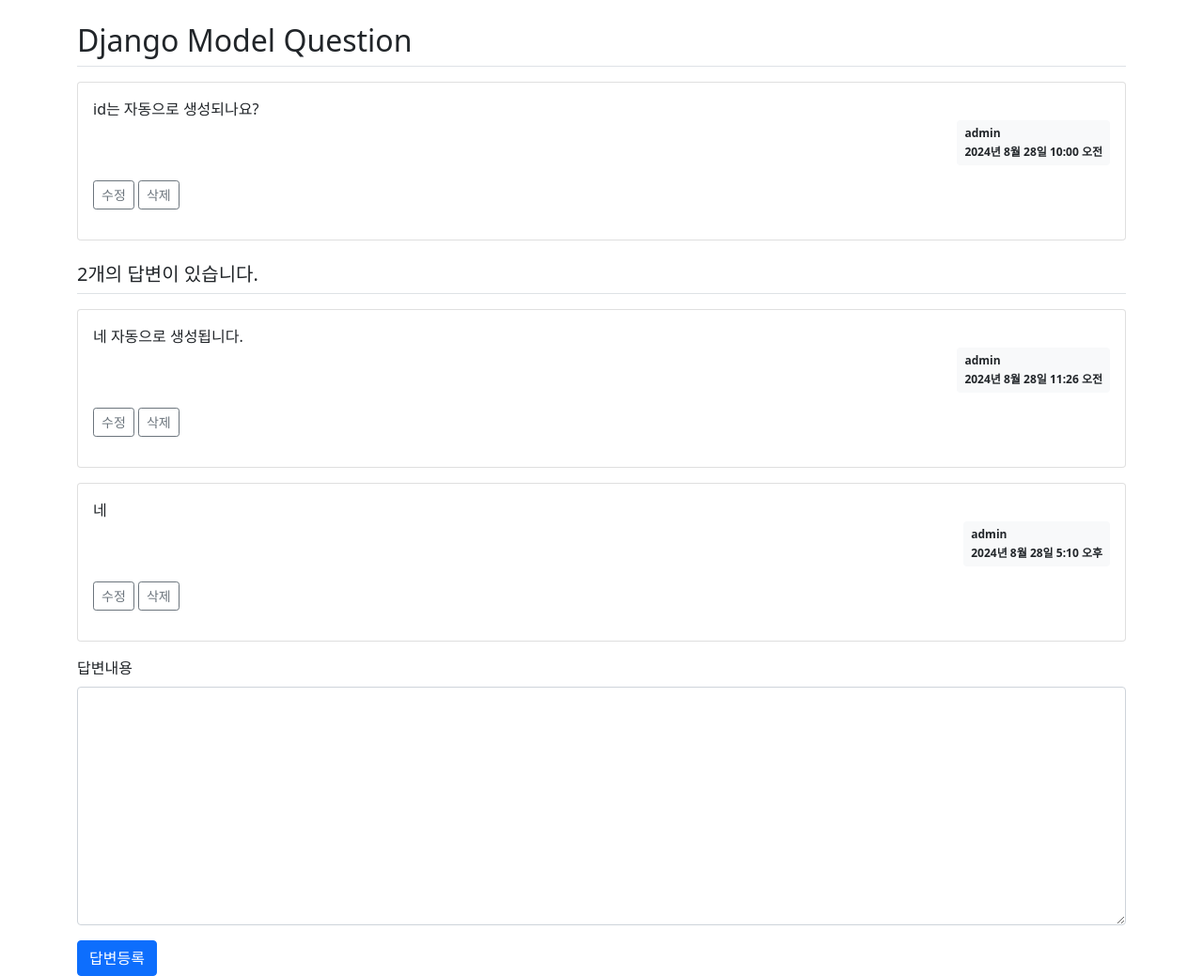
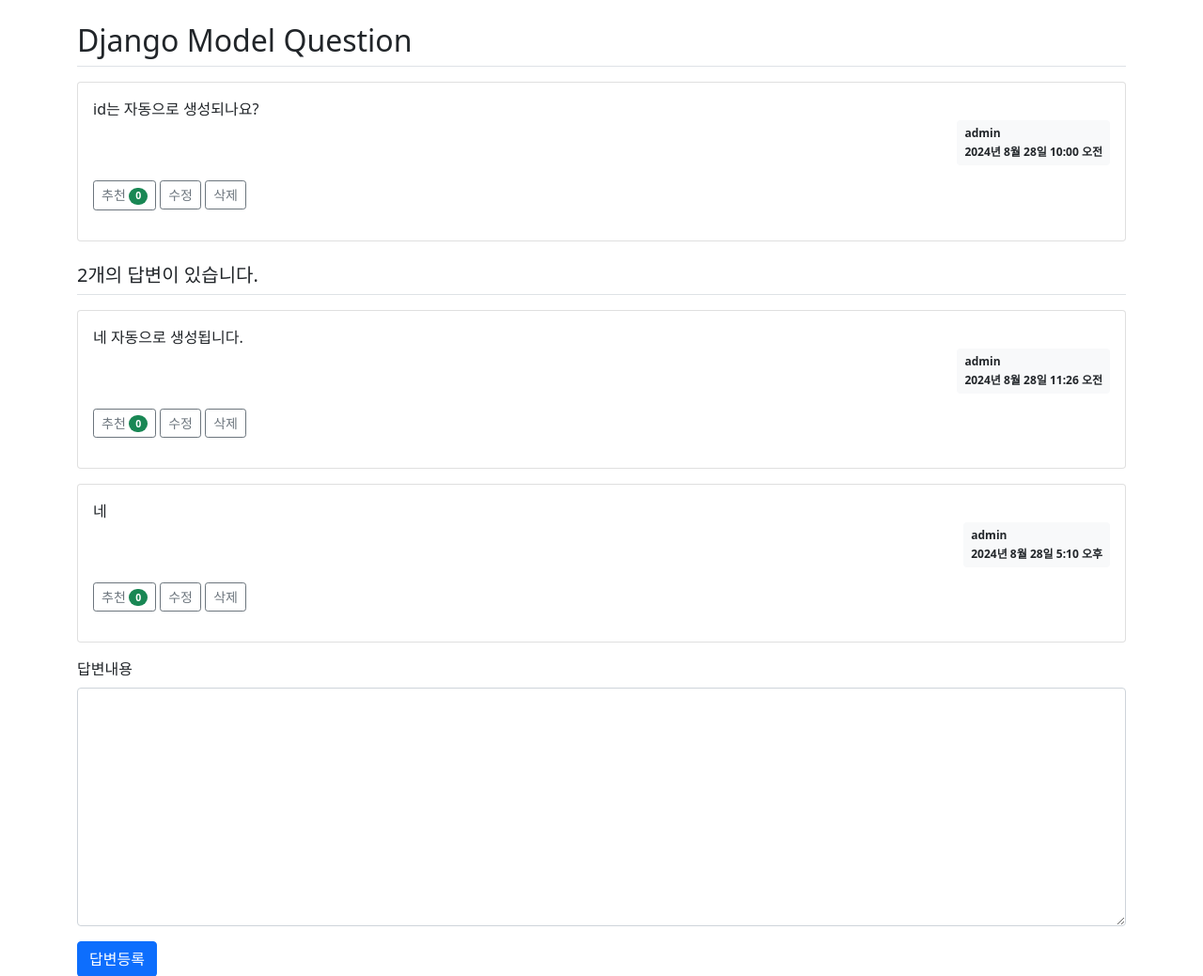
Before and after one commit to goodafternoonoo/pybo, a Django app: page /pybo/answer/create/2/ in a window 1280 px wide. Shown: the part 57-1096 px from the top of the page at 94% size. Run offline with Django 4.2, Linux system fonts and the light colour scheme; a user stored in the database is signed in; data comes from the database, SQL or seed files in the repository; both versions use the stored data as it was after the commit; some libraries are stand-ins or nearby versions.

Commit message:
추천 기능 추가

```diff
--- a/pybo/models.py
+++ b/pybo/models.py
@@ -3,19 +3,21 @@
 
 
 class Question(models.Model):
-    author = models.ForeignKey(User, on_delete=models.CASCADE)
+    author = models.ForeignKey(User, on_delete=models.CASCADE, related_name='author_question')
     subject = models.CharField(max_length=200)
     content = models.TextField()
     create_date = models.DateTimeField()
     modify_date = models.DateTimeField(null=True, blank=True)
+    voter = models.ManyToManyField(User, related_name='voter_question')
 
     def __str__(self):
         return self.subject
 
 
 class Answer(models.Model):
-    author = models.ForeignKey(User, on_delete=models.CASCADE)
+    author = models.ForeignKey(User, on_delete=models.CASCADE, related_name='author_answer')
     question = models.ForeignKey(Question, on_delete=models.CASCADE)
     content = models.TextField()
     create_date = models.DateTimeField()
     modify_date = models.DateTimeField(null=True, blank=True)
+    voter = models.ManyToManyField(User, related_name='voter_answer')
--- a/pybo/urls.py
+++ b/pybo/urls.py
@@ -13,9 +13,11 @@
     path('question/create/', question_views.question_create, name='question_create'),
     path('question/modify/<int:question_id>/', question_views.question_modify, name='question_modify'),
     path('question/delete/<int:question_id>/', question_views.question_delete, name='question_delete'),
+    path('question/vote/<int:question_id>/', question_views.question_vote, name='question_vote'),
 
     # answer_views.py
     path('answer/create/<int:question_id>/', answer_views.answer_create, name='answer_create'),
     path('answer/modify/<int:answer_id>/', answer_views.answer_modify, name='answer_modify'),
     path('answer/delete/<int:answer_id>/', answer_views.answer_delete, name='answer_delete'),
+    path('answer/vote/<int:answer_id>/', answer_views.answer_vote, name='answer_vote'),
 ]
--- a/pybo/views/answer_views.py
+++ b/pybo/views/answer_views.py
@@ -61,3 +61,14 @@
     answer.delete()
 
     return redirect('pybo:detail', question_id=answer.question.id)
+
+
+@login_required(login_url='common:login')
+def answer_vote(request, answer_id):
+    answer = get_object_or_404(Answer, pk=answer_id)
+    if request.user == answer.author:
+        messages.error(request, '본인이 작성한 글은 추천할 수 없습니다.')
+    else:
+        answer.voter.add(request.user)
+
+    return redirect('pybo:detail', question_id=answer.question.id)
--- a/templates/pybo/question_detail.html
+++ b/templates/pybo/question_detail.html
@@ -30,6 +30,10 @@
                     </div>
                 </div>
                 <div class="my-3">
+                    <a href="#" data-uri="{% url 'pybo:question_vote' question.id %}" class="recommend btn btn-sm btn-outline-secondary">
+                        추천
+                        <span class="badge rounded-pill bg-success">{{ question.voter.count }}</span>
+                    </a>
                     {% if request.user == question.author %}
                         <a href="{% url 'pybo:question_modify' question.id %}" class="btn btn-sm btn-outline-secondary">수정</a>
                         <a href="#" data-uri="{% url 'pybo:question_delete' question.id %}" class="delete btn btn-sm btn-outline-secondary">삭제</a>
@@ -56,6 +60,10 @@
                         </div>
                     </div>
                     <div class="my-3">
+                        <a href="#" data-uri="{% url 'pybo:answer_vote' answer.id %}" class="recommend btn btn-sm btn-outline-secondary">
+                            추천
+                            <span class="badge rounded-pill bg-success">{{ answer.voter.count }}</span>
+                        </a>
                         {% if request.user == answer.author %}
                             <a href="{% url 'pybo:answer_modify' answer.id %}" class="btn btn-sm btn-outline-secondary">수정</a>
                             <a href="#" data-uri="{% url 'pybo:answer_delete' answer.id %}" class="delete btn btn-sm btn-outline-secondary">삭제</a>
@@ -91,10 +99,18 @@
 {% endblock %}
 {% block script %}
     <script type="text/javascript">
-        const delete_elements = document.getElementsByClassName("delete");
+        const delete_elements = document.getElementsByClassName('delete');
         Array.from(delete_elements).forEach(function (element) {
             element.addEventListener('click', function () {
-                if (confirm("정말로 삭제하시겠습니까?")) {
+                if (confirm('정말로 삭제하시겠습니까?')) {
+                    location.href = this.dataset.uri;
+                }
+            });
+        });
+        const recommend_elements = document.getElementsByClassName('recommend');
+        Array.from(recommend_elements).forEach(function (element) {
+            element.addEventListener('click', function () {
+                if (confirm('정말로 추천하시겠습니까?')) {
                     location.href = this.dataset.uri;
                 }
             });
```
Also changed, not shown: pybo/views/question_views.py (+11 -0 lines), db.sqlite3, pybo/migrations/0005_question_voter_alter_question_author.py (added), pybo/migrations/0006_answer_voter_alter_answer_author.py (added).
